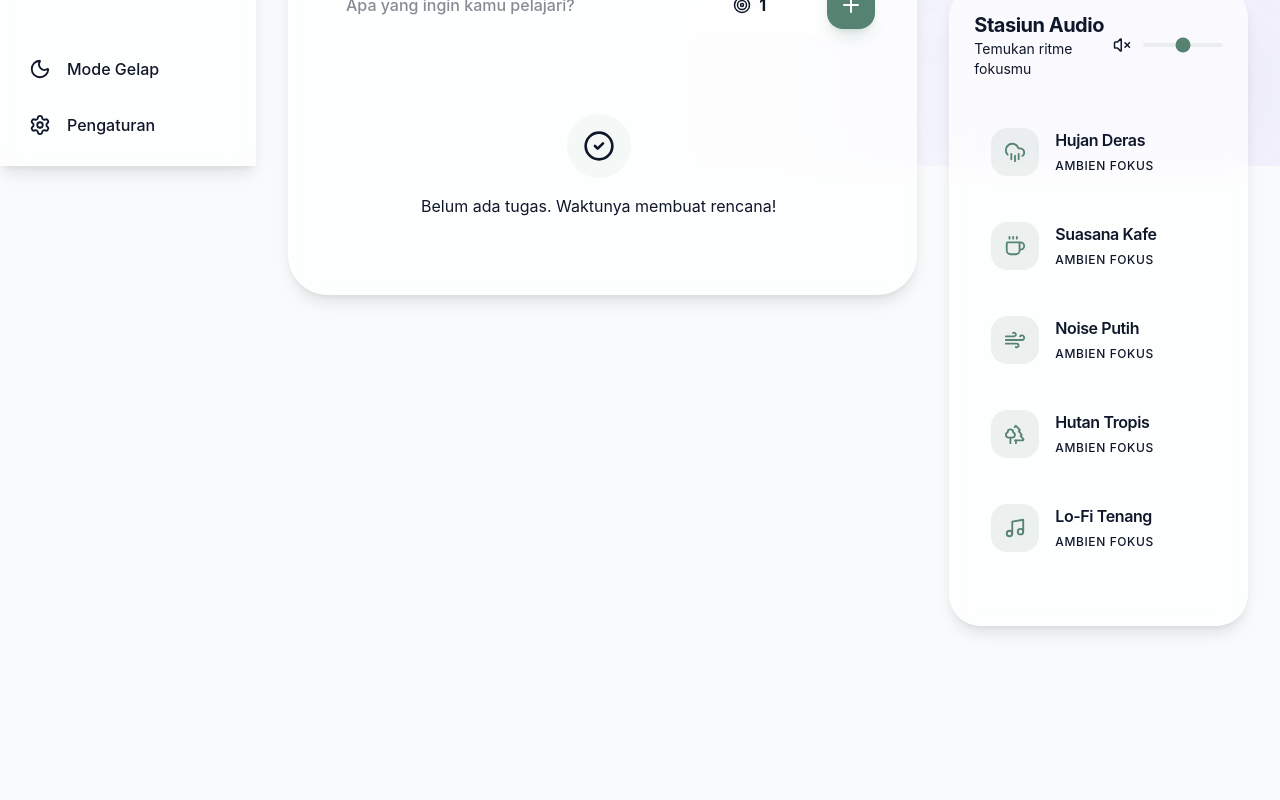
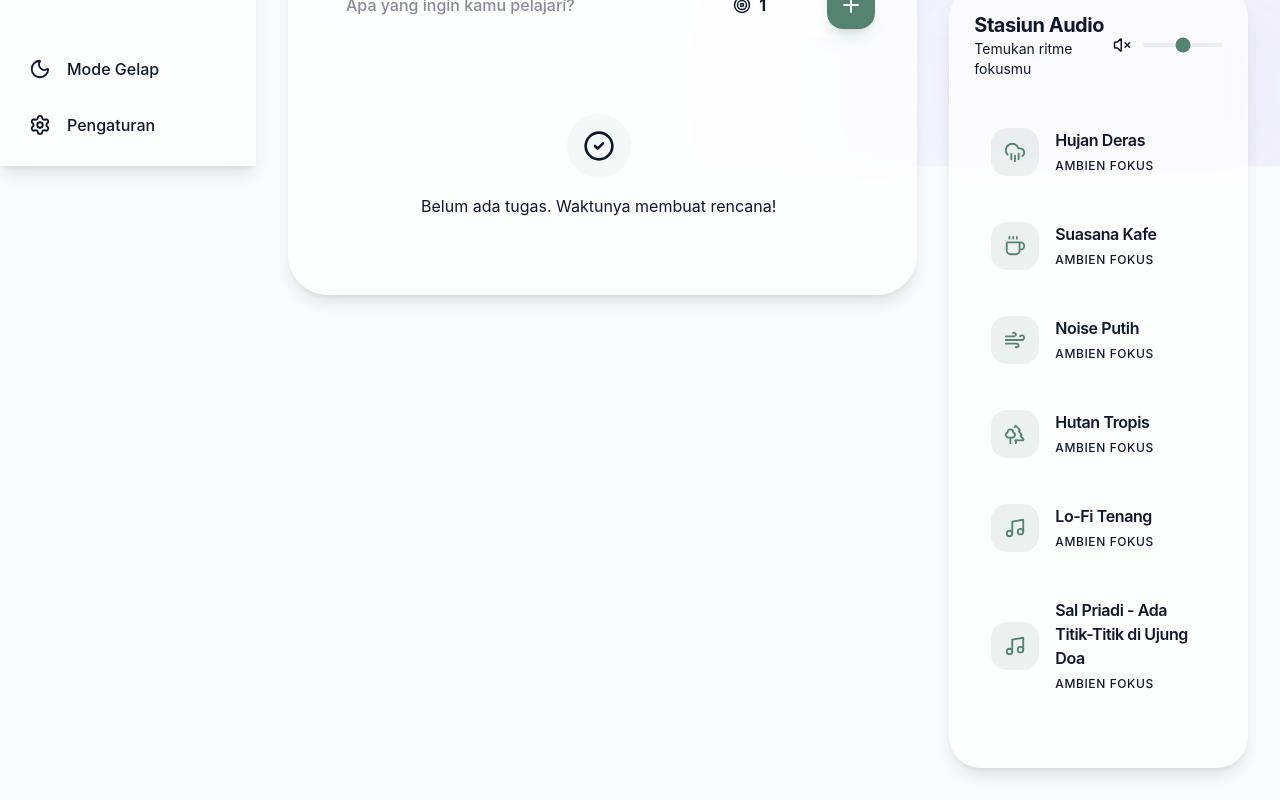
Before and after one commit to wanhangerrrr/Focus-space, a Next.js app: page / in a window 1280 px wide. Shown: the part 634-1434 px from the top of the page. Before the commit the page ends 1292 px from the top, so only its background shows below. Built offline with nearby package versions, Linux system fonts and the light colour scheme.

Commit message:
feat: Add Sal Priadi song to Audio Station

```diff
--- a/src/components/audio/AudioStation.tsx
+++ b/src/components/audio/AudioStation.tsx
@@ -16,6 +16,7 @@ const sounds = [
   { id: 'wind', name: 'Noise Putih', icon: Wind, color: 'text-slate-300', url: 'https://www.soundhelix.com/examples/mp3/SoundHelix-Song-3.mp3' },
   { id: 'nature', name: 'Hutan Tropis', icon: Trees, color: 'text-green-400', url: 'https://www.soundhelix.com/examples/mp3/SoundHelix-Song-4.mp3' },
   { id: 'lofi', name: 'Lo-Fi Tenang', icon: Music, color: 'text-purple-400', url: 'https://www.soundhelix.com/examples/mp3/SoundHelix-Song-5.mp3' },
+  { id: 'sal-priadi', name: 'Sal Priadi - Ada Titik-Titik di Ujung Doa', icon: Music, color: 'text-rose-400', url: 'https://www.soundhelix.com/examples/mp3/SoundHelix-Song-8.mp3' },
 ];
 
 export default function AudioStation() {
```
